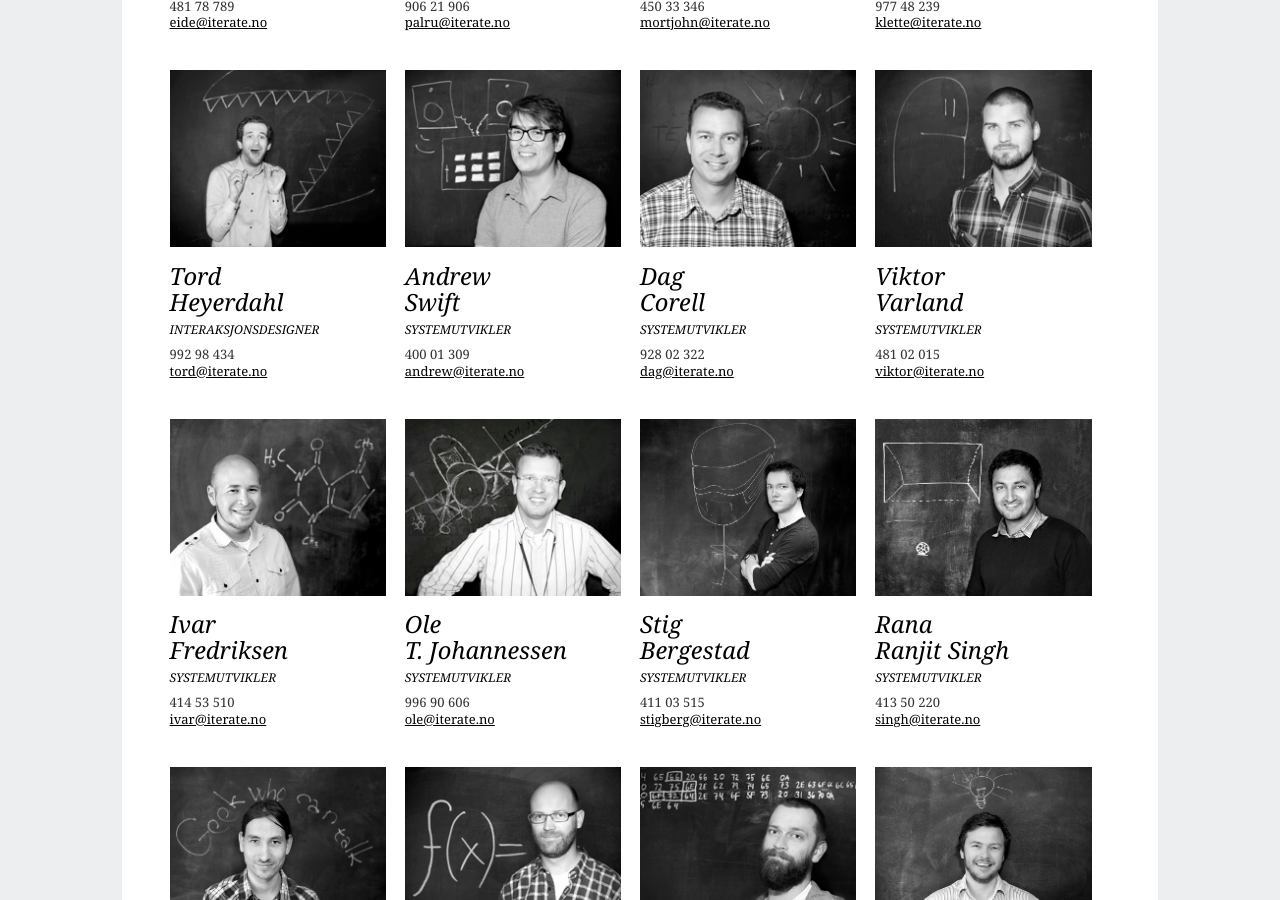
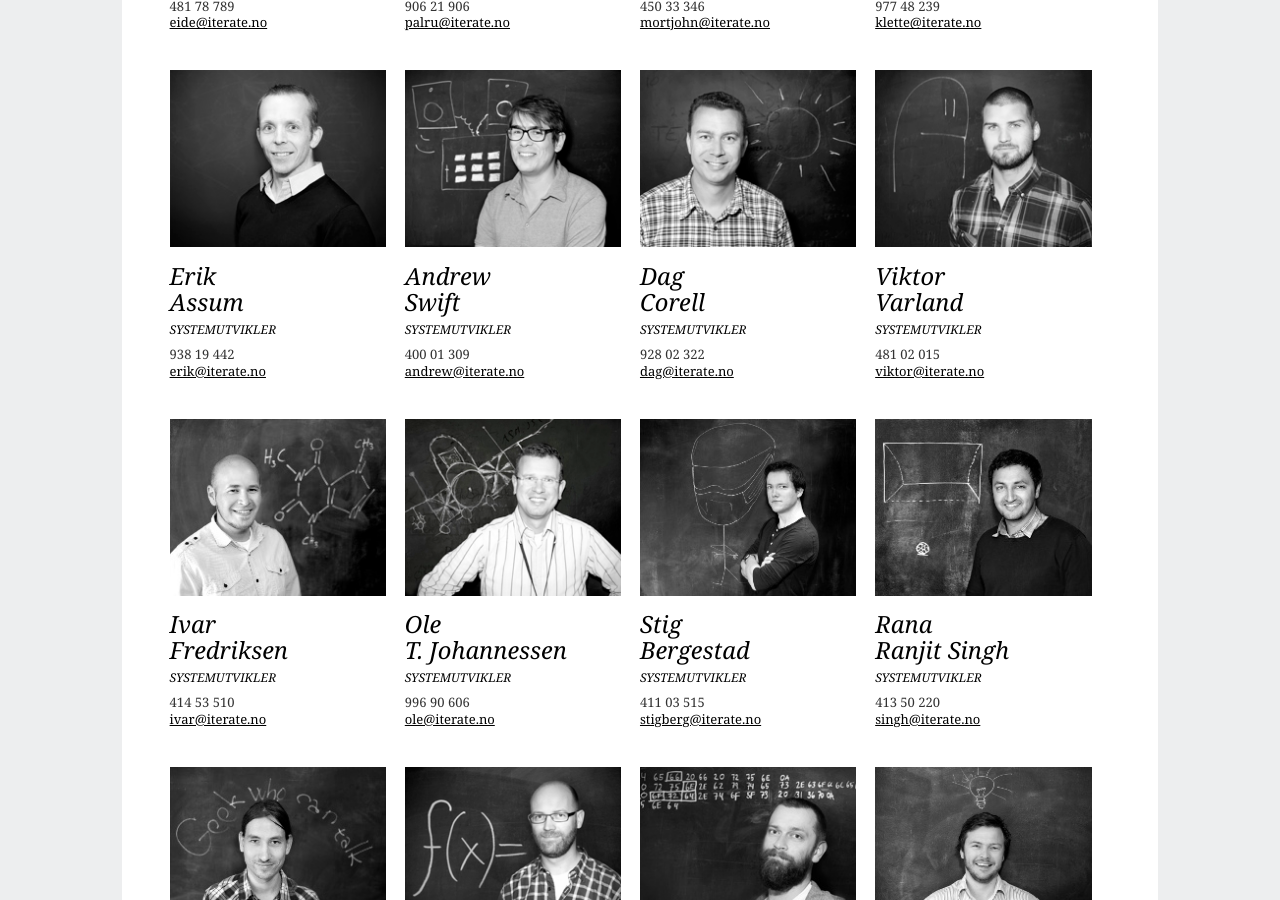
Before and after one commit to therese1g1/iterate.github.com, a Jekyll site: the page built from mennesker/index.html, in a window 1280 px wide and 900 px high, scrolled down 1510 px. Built offline with Jekyll 4.4.1, drawn with Linux system fonts in a browser that asks for light colours.

Commit message:
deleted Tord, added Erik instead
deleted Tord, added Erik instead.

```diff
--- a/mennesker/index.html
+++ b/mennesker/index.html
@@ -62,7 +62,7 @@ title: Iterate
             <h3>Systemutvikler</h3>
             <p>
                 930 58 700<br>
-                <a href="mailto:sungamd@iterate.no">magnus@iterate.no</a>
+                <a href="mailto:magnus@iterate.no">magnus@iterate.no</a>
             </p>
         </div>
     </div>
@@ -202,12 +202,12 @@ title: Iterate
 
      <div class="grid_4 alpha">
        <div class="menneske">
-         <img src="/static/images/mennesker/tord.jpg" alt="Tord">
-         <h2>Tord<br>Heyerdahl</h2>
-         <h3>Interaksjonsdesigner</h3>
+         <img src="/static/images/mennesker/erik.jpg" alt="Erik">
+         <h2>Erik<br>Assum</h2>
+         <h3>Systemutvikler</h3>
          <p>
-            992 98 434<br>
-           <a href="mailto:tord@iterate.no">tord@iterate.no</a>
+             938 19 442<br>
+           <a href="mailto:erikd@iterate.no">erik@iterate.no</a>
          </p>
        </div>
      </div>
```
Also changed, not shown: static/images/mennesker/erik.jpg (added).
